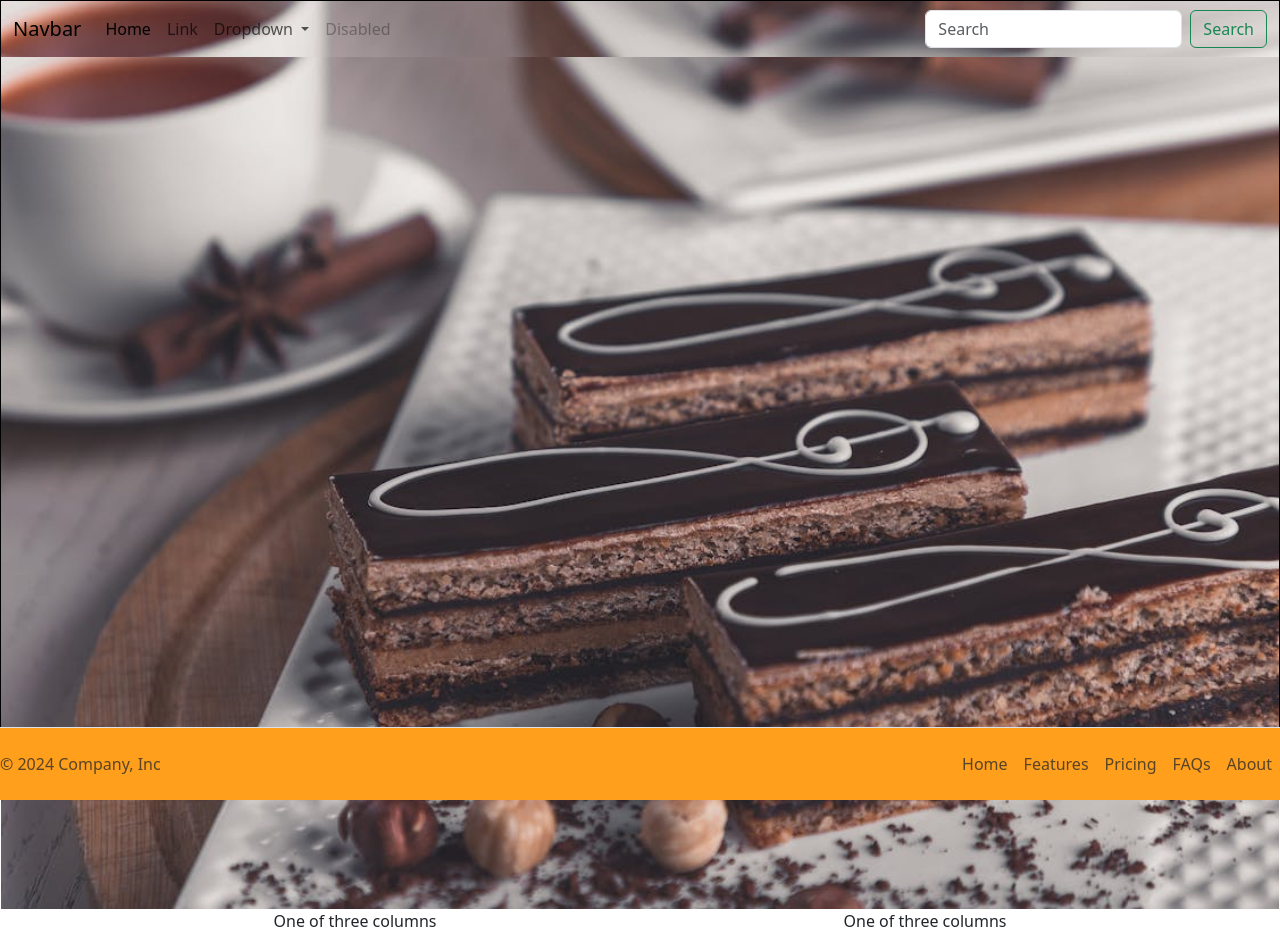
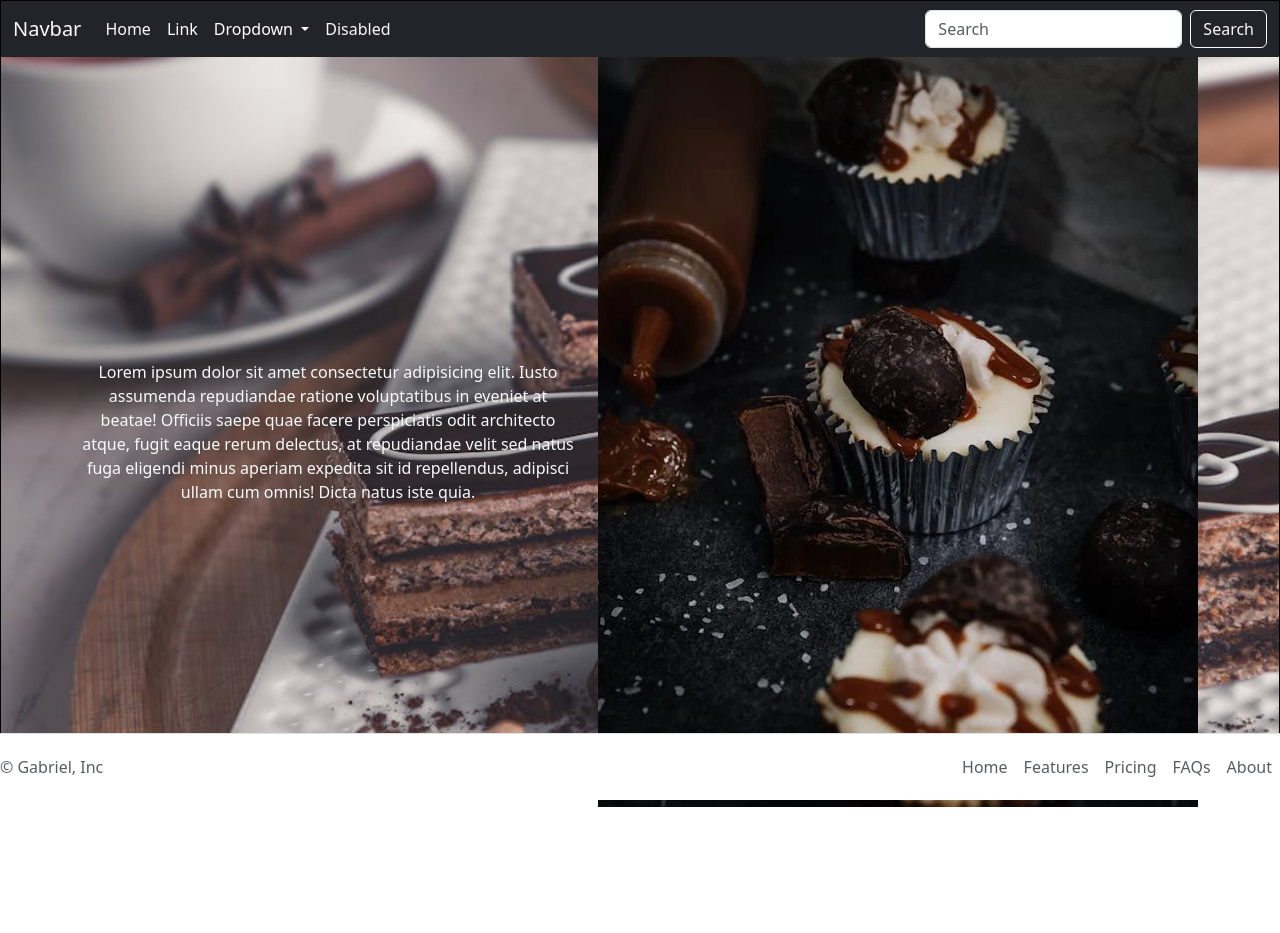
Before and after one commit to g-nbo/Bootstrap-SBA, a plain HTML site: page pages/index.html in a window 1280 px wide. After the commit the page ends 807 px from the top, so only its background shows below. Drawn offline with nearby package versions, Linux system fonts and the light colour scheme.

Commit message:
Add text and image placeholder

```diff
--- a/pages/index.html
+++ b/pages/index.html
@@ -16,9 +16,9 @@
 <body>
     <div id="main_container">
 
-        <nav class="navbar navbar-expand-lg">
+        <nav class="navbar navbar-expand-lg bg-dark">
             <div class="container-fluid">
-                <a class="navbar-brand" href="#">Navbar</a>
+                <a class="navbar-brand text-light" href="#">Navbar</a>
                 <button class="navbar-toggler" type="button" data-bs-toggle="collapse"
                     data-bs-target="#navbarSupportedContent" aria-controls="navbarSupportedContent"
                     aria-expanded="false" aria-label="Toggle navigation">
@@ -27,7 +27,7 @@
                 <div class="collapse navbar-collapse" id="navbarSupportedContent">
                     <ul class="navbar-nav me-auto mb-2 mb-lg-0">
                         <li class="nav-item">
-                            <a class="nav-link active" aria-current="page" href="#">Home</a>
+                            <a class="nav-link active text-light" aria-current="page" href="#">Home</a>
                         </li>
                         <li class="nav-item">
                             <a class="nav-link" href="#">Link</a>
@@ -47,32 +47,32 @@
                             </ul>
                         </li>
                         <li class="nav-item">
-                            <a class="nav-link disabled" aria-disabled="true">Disabled</a>
+                            <a class="nav-link disabled text-light" aria-disabled="true">Disabled</a>
                         </li>
                     </ul>
                     <form class="d-flex" role="search">
                         <input class="form-control me-2" type="search" placeholder="Search" aria-label="Search">
-                        <button class="btn btn-outline-success" type="submit">Search</button>
+                        <button class="btn btn-outline-light" type="submit">Search</button>
                     </form>
                 </div>
             </div>
         </nav>
-        <img src="../images/dessert_1.jpeg" alt="Cake dessert with coffee in the background">
+
 
             <div class="container text-center">
                 <div class="row align-items-center">
-                  <div class="col">
-                    One of three columns
+                  <div class="col text-light">
+                    Lorem ipsum dolor sit amet consectetur adipisicing elit. Iusto assumenda repudiandae ratione voluptatibus in eveniet at beatae! Officiis saepe quae facere perspiciatis odit architecto atque, fugit eaque rerum delectus, at repudiandae velit sed natus fuga eligendi minus aperiam expedita sit id repellendus, adipisci ullam cum omnis! Dicta natus iste quia.
                   </div>
                   <div class="col">
-                    One of three columns
+                    <img src="../images/dessert_2.webp" alt="Dark_chocolate_cupcakes">
                   </div>
                 </div>
               </div>
 
         <footer class="d-flex flex-wrap justify-content-between align-items-center py-3 border-top fixed-bottom"
-            style="background-color: #FF9F1C;">
-            <p class="col-md-4 mb-0 text-body-secondary">© 2024 Company, Inc</p>
+            style="background-color: #ffffff;">
+            <p class="col-md-4 mb-0 text-body-secondary">© Gabriel, Inc</p>
 
             <a href="/"
                 class="col-md-4 d-flex align-items-center justify-content-center mb-3 mb-md-0 me-md-auto link-body-emphasis text-decoration-none">
--- a/styles/index.css
+++ b/styles/index.css
@@ -16,3 +16,11 @@
 #box1 {
     border: 1px solid black;
 }
+
+
+.nav-link {
+
+    /* font-weight: bolder; */
+    padding: 5px;
+    color: white;
+}
```
Also changed, not shown: images/dessert_2.webp (added).
